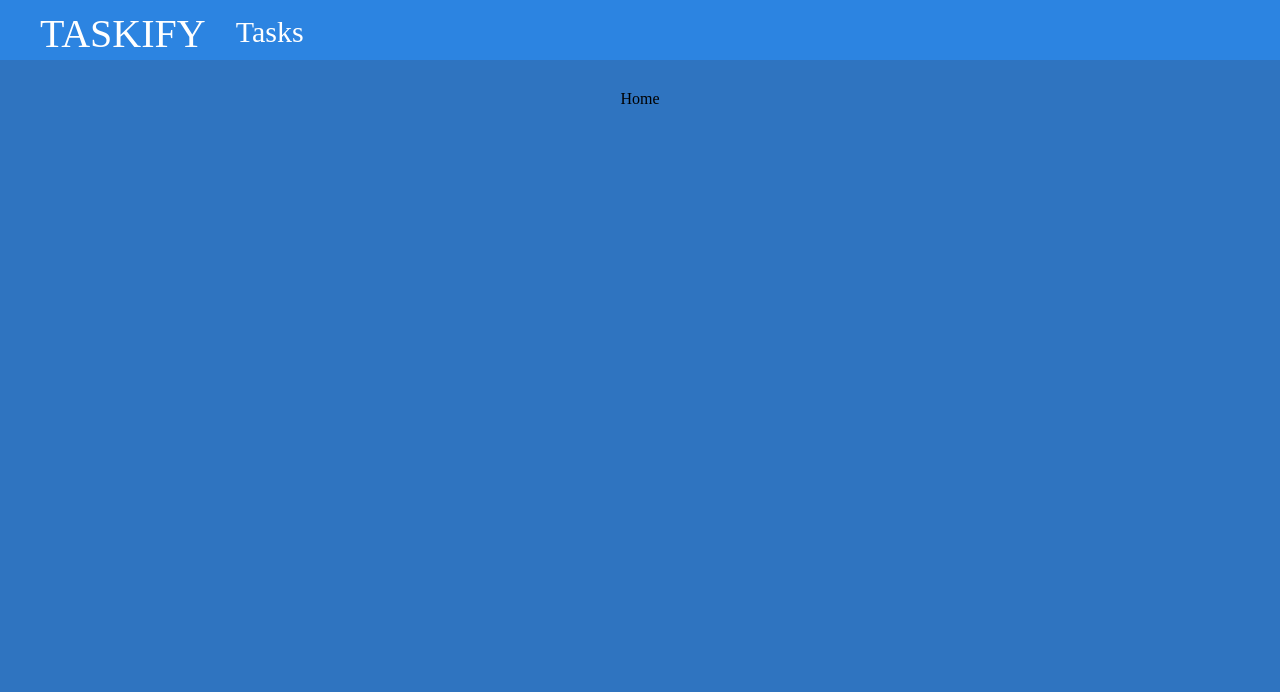
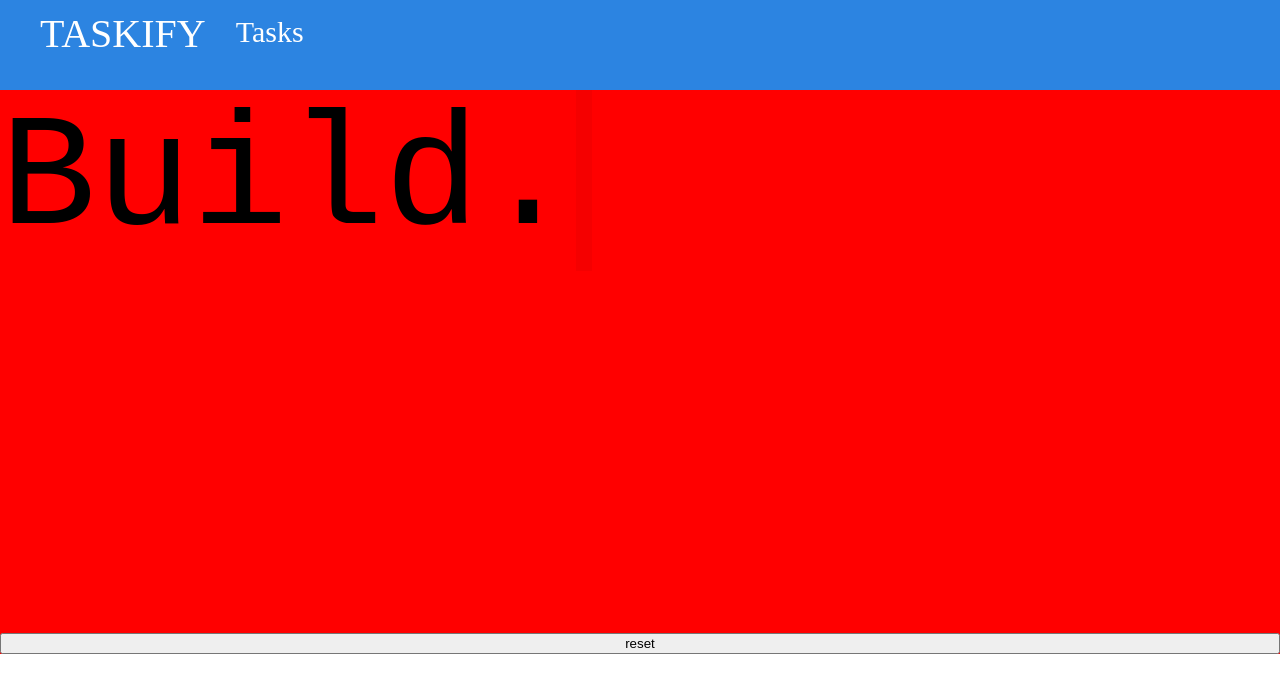
Before and after one commit to pallemry/Taskify, a React (Create React App) app in the folder client/: page / in a window 1280 px wide. Shown: the top 692 px of the page. Built offline with nearby package versions, Linux system fonts and the light colour scheme; a web font is replaced by a local one.

Commit message:
animate heading

```diff
--- a/client/src/App.css
+++ b/client/src/App.css
@@ -7,10 +7,19 @@
   --linear-background-reversed: linear-gradient(to right, rgba(0,92,246,1) 8%, rgba(255,0,249,1) 85%);
 }
 
+
+#root {
+  overflow-x: hidden;
+}
+
 body:has(.modal) > #root, body:has(.hide-background) > #root,  body:has(.input__box:focus) > #root{
   /* disable scrolling if a modal is shown */
   overflow-y: hidden;
   pointer-events: none;
+}
+
+.App:has(.whitebg) {
+  background: #fff;
 }
 
 .App {
--- /dev/null
+++ b/client/src/components/Home/MainComponent/Home.css
@@ -0,0 +1,62 @@
+#home {
+    position: relative;
+    overflow-x: hidden;
+    display: flex;
+    justify-content: center;
+    flex-direction: column;
+    width: 100%;
+    background: red;
+}
+.home__header {
+    cursor: text;
+    font-family: "Source Code Pro", monospace;
+    font-size: 10em;
+    position: relative;
+}
+
+.home__header::after,
+.home__header::before {
+    content: "";
+    position: absolute;
+    top: 0;
+    right: 0;
+    bottom: 0;
+    left: 0;
+}
+
+.cursor-after::after {
+    background: black;
+    width: .1em;
+    animation: typewriter calc(.2s * var(--length)) forwards, blink 1s infinite;
+}
+
+.animate-text::before {
+
+    animation: typewriter calc(.2s * var(--length)) forwards;
+}
+
+.animate-text::before {
+    color: transparent;
+    background: red;
+}
+
+.animate-steps::after, .animate-steps::before {
+    animation-timing-function: steps(var(--length)), linear;
+}
+
+.home__header_hide {
+    color: transparent;
+
+}
+
+@keyframes typewriter {
+    to {
+        left: 100%;
+    }
+}
+
+@keyframes blink {
+    50% {
+        opacity: 0;
+    }
+}
--- a/client/src/components/Home/MainComponent/Home.tsx
+++ b/client/src/components/Home/MainComponent/Home.tsx
@@ -1,9 +1,86 @@
-import React from 'react'
+import React, { useEffect, useRef, useState } from 'react'
+import { uuidv4 } from '../../../utils/utils';
+import './Home.css'
 
 type Props = {}
 
-export default function Home({}: Props) {
+export default function Home({ }: Props) {
+
+
+  const [headers, setHeaders] = useState(['Build.', 'Develop.', 'Think.'])
+  const [queued, setQueued] = useState<string[]>([]);
+  const [animationStarted, setAnimationStarted] = useState(false);
+  const headersRef = useRef<HTMLDivElement>(null);
+  const [smoothAnimation, setSmoothAnimation] = useState(false);
+
+  useEffect(() => {
+    if (!animationStarted && queued.length === 0) {
+      setQueued([...headers].reverse());
+      setAnimationStarted(true)
+    }
+  }, [headers])
+
+  useEffect(() => {
+    if (queued.length === headers.length || !animationStarted) {
+      return;
+    }
+
+    setHeaders(headers.map(h => h))
+  }, [queued])
+
+  const getLength = (value: string, ref?: HTMLElement) => {
+    console.log(ref, headersRef.current?.children[0].clientWidth);
+    return {
+      '--length': value.length,
+      '--width': '100px'
+    } as any;
+  }
+
+  const handleAnimationEnd = (e: React.AnimationEvent) => {
+    if (e.animationName === 'typewriter' && queued[queued.length - 1] === e.currentTarget.textContent) {
+      queued.pop();
+      setQueued(queued.map(h => h))
+    }
+  }
+
+  const getAnimation = (header: string) => {
+    let result = '';
+    if (queued[queued.length - 1] === header) {
+      result += 'cursor-after animate-text ';
+    } else if (queued.some(h => h === header)) {
+      result += 'home__header_hide '
+
+    }
+
+    else if (headers[headers.length - 1] === header) {
+      result += 'cursor-after '
+    }
+    if (!smoothAnimation) {
+      result += 'animate-steps ';
+    }
+    result += 'home__header ';
+    return result;
+  };
+
+  const reset = () => {
+    setAnimationStarted(false);
+    setQueued([]);
+    setHeaders(headers.map(h => h))
+  }
+
   return (
-    <div>Home</div>
+    <div id='home' className='whitebg'>
+      <div ref={headersRef} className='home_headers_wrapper'>
+        {
+          headers.map(header => {
+            return <>
+              <span className={getAnimation(header)} style={getLength(header)} onAnimationEnd={handleAnimationEnd}>{header}</span>
+              <br />
+            </>
+          })
+        }
+      </div>
+      <button onClick={reset}>reset</button>
+    </div>
   )
 }
--- a/client/src/components/NavBar/NavBar.css
+++ b/client/src/components/NavBar/NavBar.css
@@ -2,7 +2,7 @@
     position: relative;
     width: 100vw;
     height: 50px;
-    margin-bottom: 30px;
+    padding-bottom: 30px;
     padding-top: 10px;
     background: #2c84e1;
     display: flex;
--- a/client/src/index.tsx
+++ b/client/src/index.tsx
@@ -6,7 +6,6 @@ import App from './App';
 document.title = 'Taskify'
 const root = ReactDOM.createRoot(
   document.getElementById('root') as HTMLElement
-
 );
 root.render(
   <React.StrictMode>
```
Also changed, not shown: client/src/components/Home/Headings/Headings.tsx (added, +9 -0 lines).
